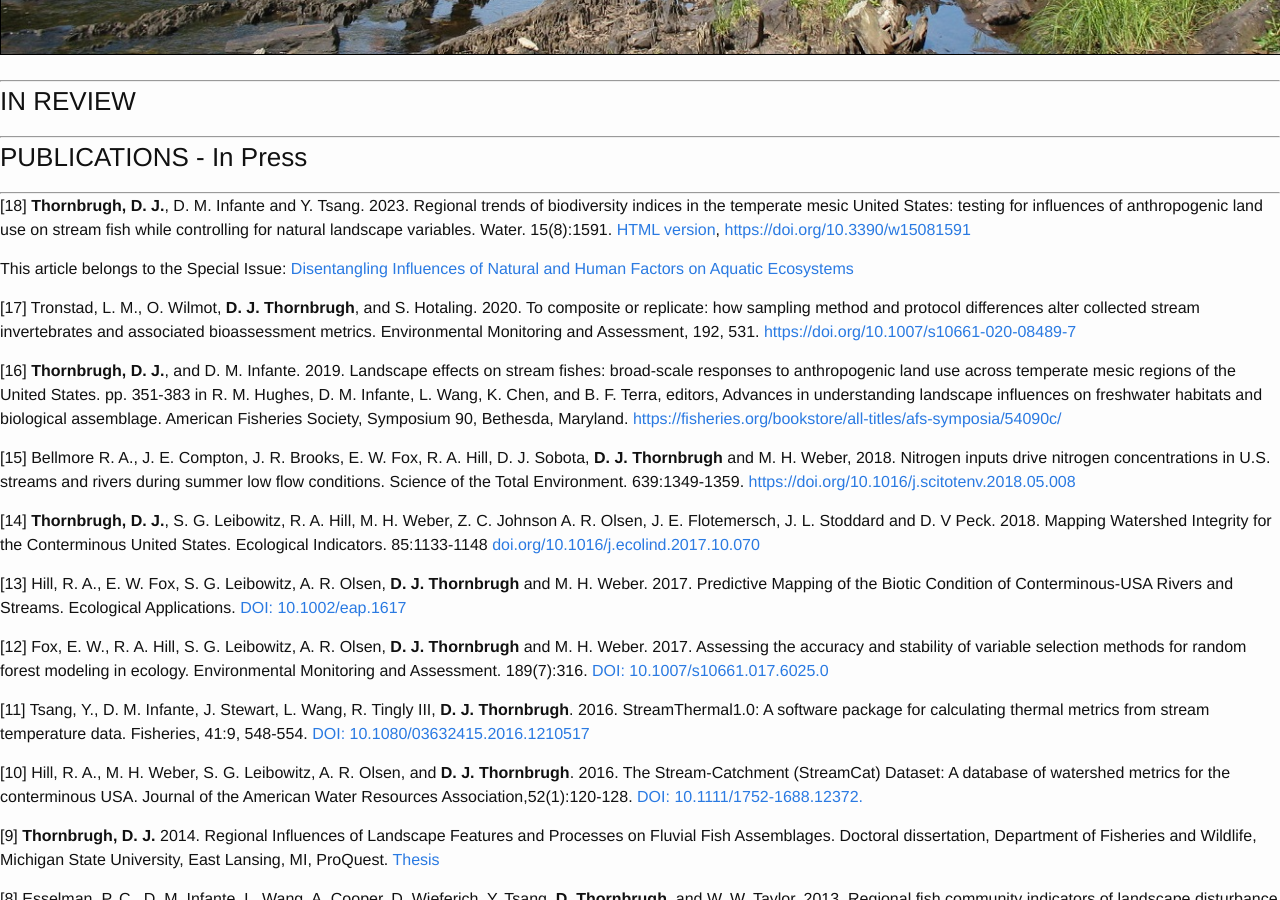
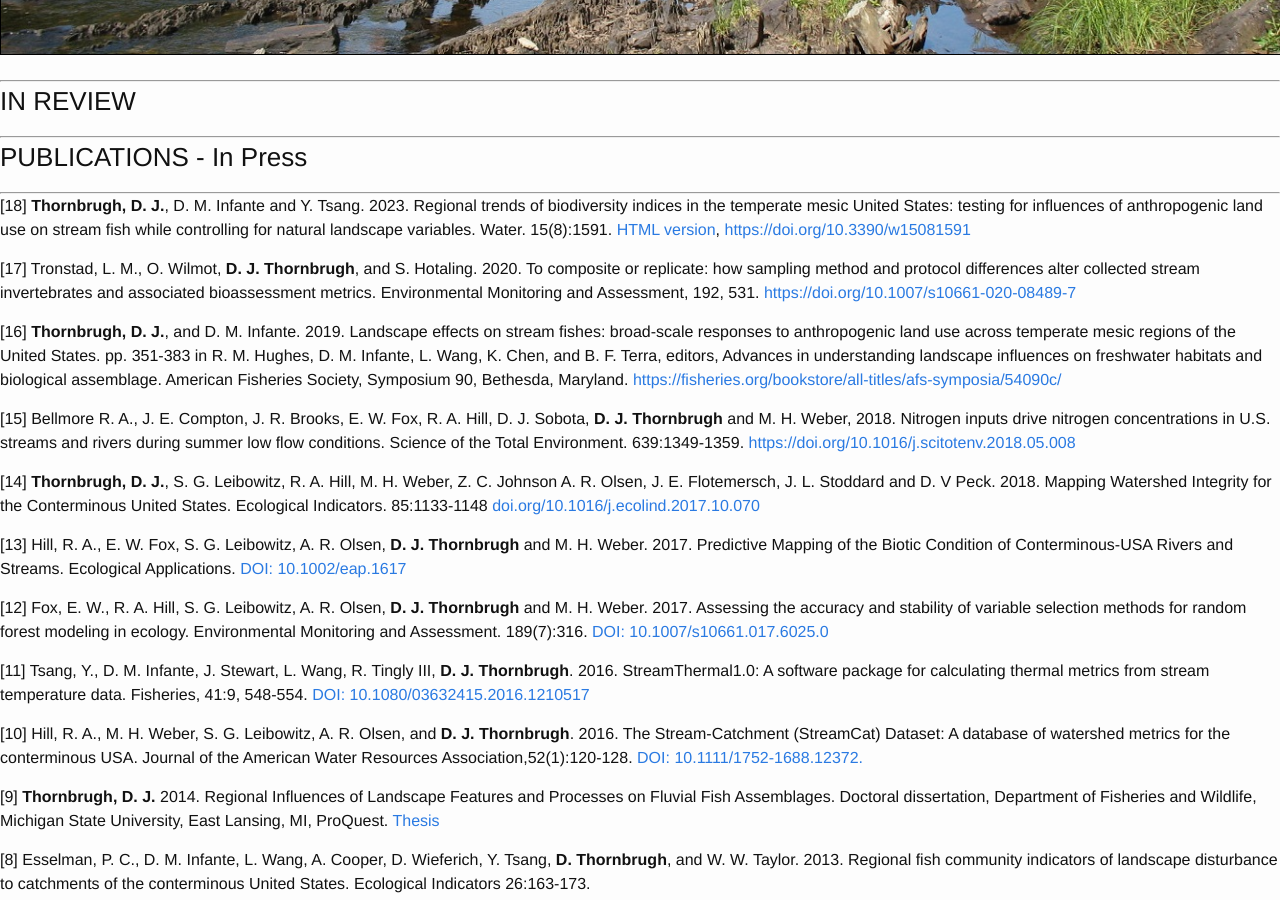
Before and after one commit to dthor/dthor.github.io, a Jekyll site: the page built from publications/publications.md, in a window 1280 px wide and 900 px high, scrolled down 592 px. Built offline with Jekyll 4.4.1, drawn with Linux system fonts in a browser that asks for light colours; nearby versions of some CDN libraries; some web fonts are replaced.

Commit message:
update
took out extra link to special issue

```diff
--- a/publications/publications.md
+++ b/publications/publications.md
@@ -14,8 +14,6 @@ permalink: /publications/
 ### PUBLICATIONS - In Press
 ***
 [18] **Thornbrugh, D. J.**, D. M. Infante and Y. Tsang. 2023. Regional trends of biodiversity indices in the temperate mesic United States: testing for influences of anthropogenic land use on stream fish while controlling for natural landscape variables. Water. 15(8):1591. [HTML version](https://www.mdpi.com/2073-4441/15/8/1591/htm), [https://doi.org/10.3390/w15081591](https://doi.org/10.3390/w15081591)
-
-This article belongs to the Special Issue: [Disentangling Influences of Natural and Human Factors on Aquatic Ecosystems](https://www.mdpi.com/journal/water/special_issues/aquatic_systems)
 
 [17] Tronstad, L. M., O. Wilmot, **D. J. Thornbrugh**, and S. Hotaling. 2020. To composite or replicate: how sampling method and protocol differences alter collected stream invertebrates and associated bioassessment metrics. Environmental Monitoring and Assessment, 192, 531. [https://doi.org/10.1007/s10661-020-08489-7](https://doi.org/10.1007/s10661-020-08489-7)
 
```
